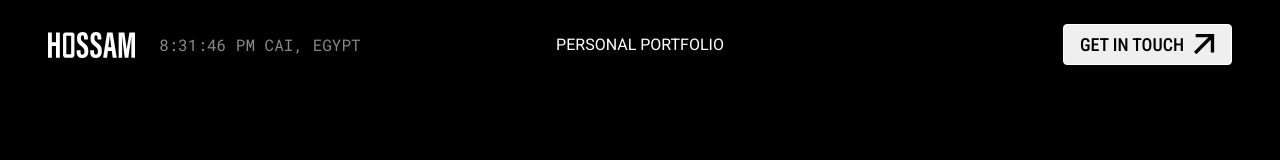
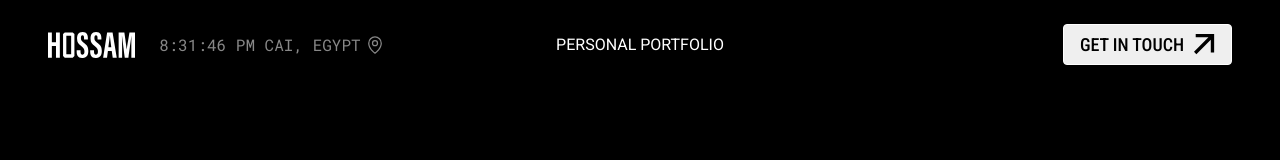
Before and after one commit to Hoss008/my-portfolio, a React (Vite) app in the folder my-portfolio/: page / in a window 1280 px wide. Shown: the top 160 px of the page. Built offline with nearby package versions, Linux system fonts and the light colour scheme.

Commit message:
Enhance header layout with location icon and improve CSS for location group

```diff
--- a/my-portfolio/src/App.jsx
+++ b/my-portfolio/src/App.jsx
@@ -29,13 +29,27 @@ function App() {
       <header className={styles.header}>
         <div className={styles.left}>
           <img src={logo} alt="Hossam Logo" />
-          <span className={styles.text}>{time} CAI, EGYPT</span>
+          <div className={styles.locationGroup}>
+            <span className={styles.text}>{time} CAI, EGYPT</span>
+            <svg
+              xmlns="http://www.w3.org/2000/svg"
+              viewBox="0 0 256 256"
+              width="20"
+              height="20"
+              fill="#888888"
+              style={{ flexShrink: 0 }}
+            >
+              <g weight="regular">
+                <path d="M128,64a40,40,0,1,0,40,40A40,40,0,0,0,128,64Zm0,64a24,24,0,1,1,24-24A24,24,0,0,1,128,128Zm0-112a88.1,88.1,0,0,0-88,88c0,31.4,14.51,64.68,42,96.25a254.19,254.19,0,0,0,41.45,38.3,8,8,0,0,0,9.18,0A254.19,254.19,0,0,0,174,200.25c27.45-31.57,42-64.85,42-96.25A88.1,88.1,0,0,0,128,16Zm0,206c-16.53-13-72-60.75-72-118a72,72,0,0,1,144,0C200,161.23,144.53,209,128,222Z"></path>
+              </g>
+            </svg>
+          </div>
         </div>
 
         <div className={styles.title}>PERSONAL PORTFOLIO</div>
 
         <button className={styles.talk}>
-            GET IN TOUCH
+          GET IN TOUCH
           <img src={arrow} alt="Arrow" />
         </button>
       </header>
@@ -44,6 +58,7 @@ function App() {
         {" "}
         {/* TODO
         <li>skills</li>
+        loading screen ?</li>
         <li>lets talk button ? mail & phone number ?</li> */}
       </main>
 
--- a/my-portfolio/src/app.module.css
+++ b/my-portfolio/src/app.module.css
@@ -53,6 +53,12 @@ body {
   min-width: 0;
 }
 
+.locationGroup {
+  display: flex;
+  align-items: center;
+  gap: 4px;
+}
+
 .title {
   font-family: "Roboto", sans-serif;
   font-weight: 400;
@@ -83,7 +89,10 @@ body {
 
 .footer {
   display: grid;
-  grid-template-columns: minmax(0, 204px) minmax(0, 204px) minmax(0,204px) minmax(0, 660px);
+  grid-template-columns: minmax(0, 204px) minmax(0, 204px) minmax(
+      0,
+      204px
+    ) minmax(0, 660px);
   grid-template-rows: 1fr auto;
   height: 240px;
   margin-top: auto;
@@ -107,7 +116,10 @@ body {
 .footerBottom {
   display: grid;
   grid-column: 1 / -1;
-  grid-template-columns: minmax(0, 204px) minmax(0, 204px) minmax(0,204px) minmax(0, 660px);
+  grid-template-columns: minmax(0, 204px) minmax(0, 204px) minmax(
+      0,
+      204px
+    ) minmax(0, 660px);
   gap: 14px;
   font-family: "Roboto Mono", monospace;
   font-size: 14px;
```
